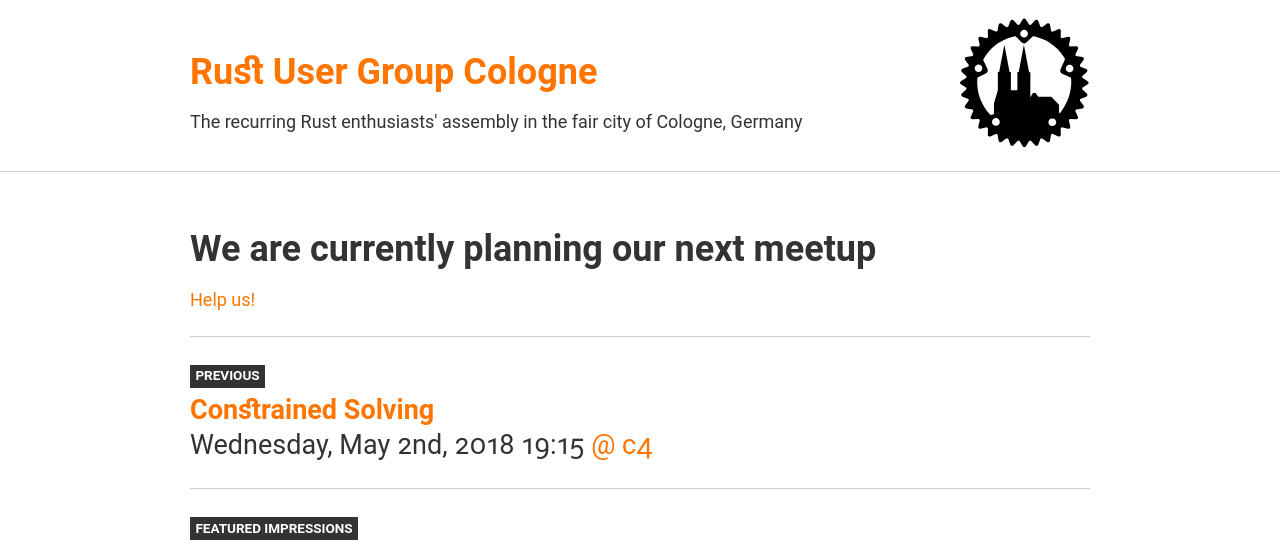
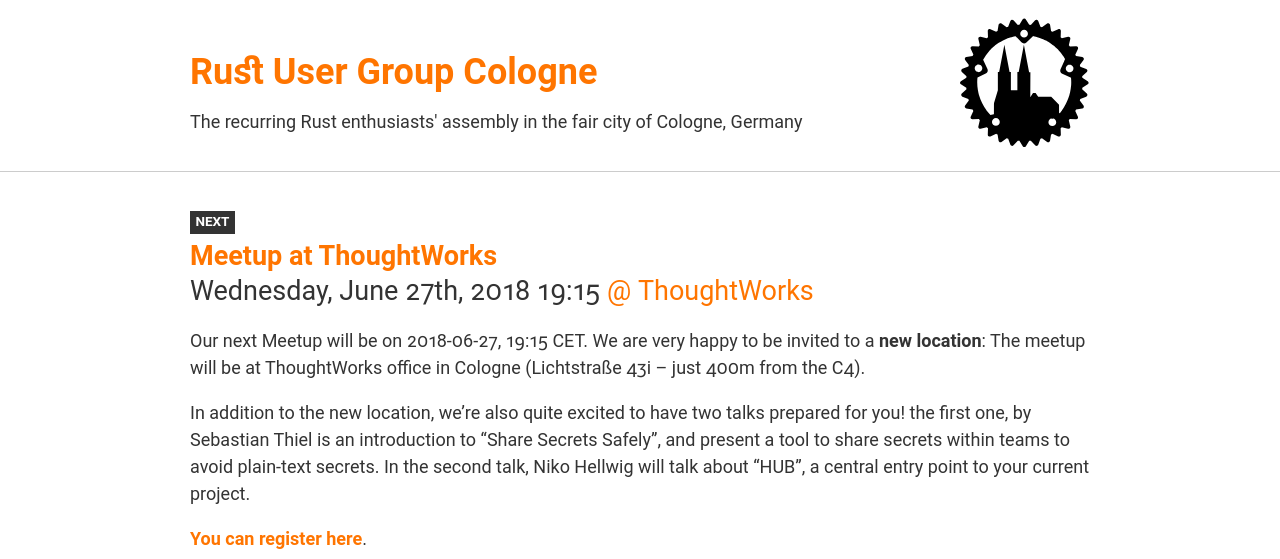
Before and after one commit to Rustaceans/rust-cologne, a Jekyll site: the page built from index.html, in a window 1280 px wide and 1400 px high. Shown: the top 559 px of the window. Built offline with Jekyll 4.4.1, drawn with Linux system fonts in a browser that asks for light colours; some of the changed text lies outside the part shown.

Commit message:
Add 2018 June meetup and ThoughtWorks location

```diff
--- a/_data/locations.yml
+++ b/_data/locations.yml
@@ -28,3 +28,19 @@
   web: "http://www.weihnachtsmarkt-stadtgarten.de/"
   directions: |
     Just 2min by foot from Bahnhof West/Hans-Böckler-Platz.
+
+thoughtworks:
+  short: "ThoughtWorks"
+  name: "ThoughtWorks office Cologne"
+  street: "Lichtstraße 43i"
+  city: "Köln"
+  directions: |
+    ## Public transport
+
+    - Via subway lines 3, 4, or 13 to "Venloer Straße/Gürtel" (exit the station towards "Heliosstr./Bezirksverwaltung")
+    - Via bus lines 141, 142, or 143 to "Venloer Straße/Gürtel"
+    - Via train to "Köln-Ehrenfeld" (exit the station towards "Venloer Straße")
+
+    Cross Venloer Straße and go into Heliosstraße.
+    At the end, turn right, then take the next left into Lichtstraße.
+    43i is on the left side just before the road makes a turn to the right.
--- /dev/null
+++ b/_posts/2018-06-27-thoughtworks.md
@@ -0,0 +1,43 @@
+---
+title: "Meetup at ThoughtWorks"
+date: 2018-06-27 19:15:00 MESZ
+categories: meetup cologne
+links:
+    "Meetup.com": "https://www.meetup.com/RustCologne/events/vnwndpyxjbjb/"
+    "Planning discussion on Github": "https://github.com/Rustaceans/rust-cologne/issues/54"
+location: thoughtworks
+talks:
+- title: "An introduction to 'Share Secrets Safely'"
+  speaker:
+    name: "Sebastian Thiel"
+    github: Byron-TW
+  abstract: |
+    'Share Secrets Safely' scratches a particular itch as it provides the tooling required to use GPG in teams with great user experience, while providing all tooling necessary to introduce said shared secrets into their final destination without them ever touching disk. I will particularly highlight the way the project is structured, and tested, showing that 'journey' level testing is now affordable thanks to Rust.
+- title: "The HUB"
+  speaker:
+    name: "Niko Hellwig"
+    github: nhellwig
+  abstract: |
+    A central entry point to your current project
+---
+Our next Meetup will be on 2018-06-27, 19:15 CET. We are very happy to be
+invited to a **new location**: The meetup will be at ThoughtWorks office in Cologne
+(Lichtstraße 43i -- just 400m from the C4).
+
+In addition to the new location, we're also quite excited to have two talks
+prepared for you! the first one, by Sebastian Thiel is an introduction to "Share
+Secrets Safely", and present a tool to share secrets within teams to avoid
+plain-text secrets. In the second talk, Niko Hellwig will talk about "HUB", a
+central entry point to your current project.
+
+**[You can register here](https://www.meetup.com/RustCologne/events/vnwndpyxjbjb/)**.
+
+We are looking forward to seeing you. :-)
+
+Yours,
+Pascal and Florian
+
+- - -
+
+The meetup will likely be held in German, we will however reevaluate this at the
+beginning of the evening and may switch to English if needed.
```
